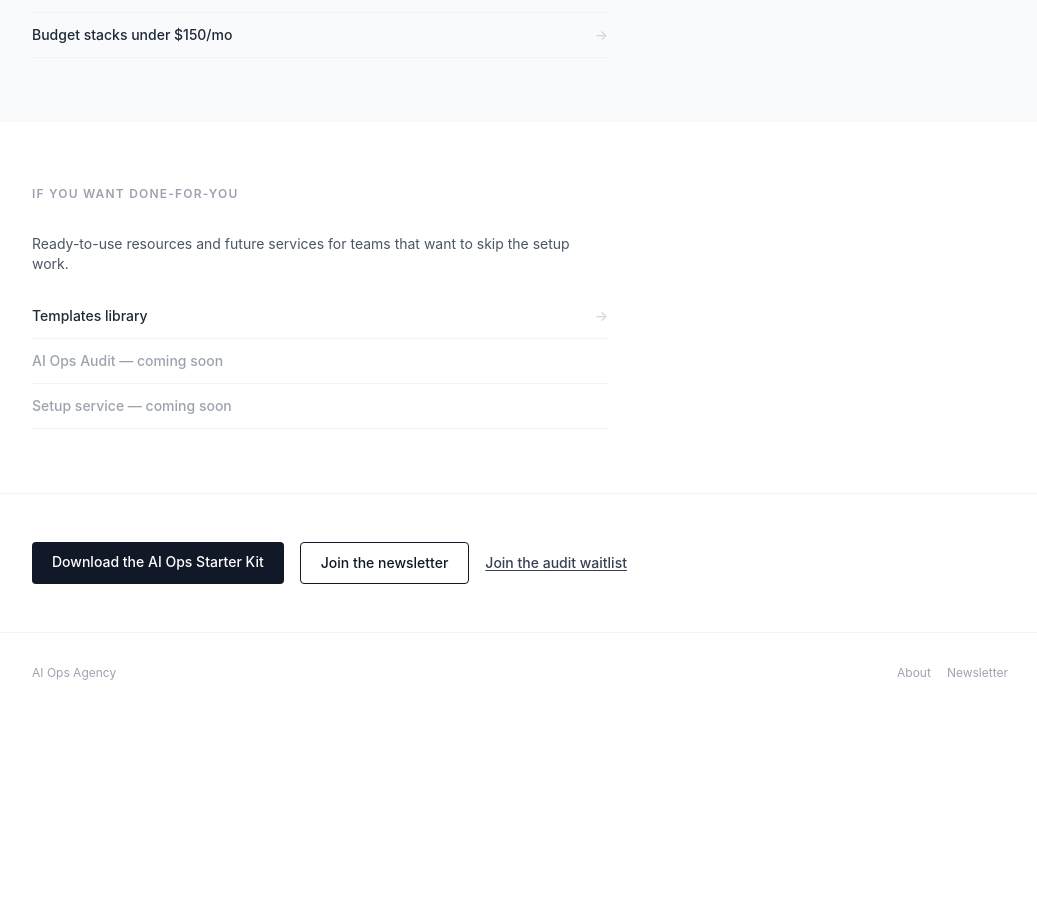
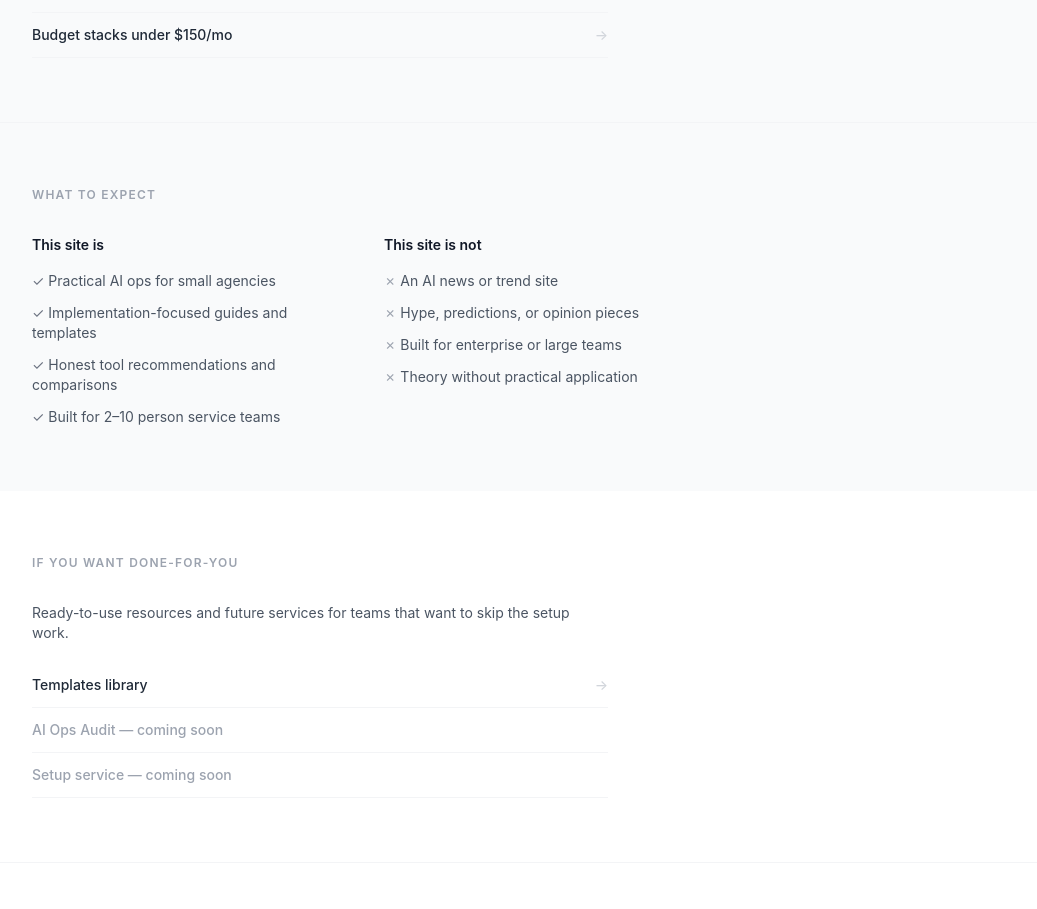
Before and after one commit to veramey/my-website, a Next.js app: page /start-here in a window 1280 px wide. Shown: the part 1824-2733 px from the top of the page, without its empty margins (120-1157 px from the left). Before the commit the page ends 2537 px from the top, so only its background shows below. Built offline with nearby package versions, Linux system fonts and the light colour scheme.

Commit message:
feat: implement issue #141 (#144)
Implemented by AI Teammate via Claude Code.
Closes #141

Co-authored-by: AI Teammate <agent.ai.native@gmail.com>

```diff
--- a/src/pages/start-here.tsx
+++ b/src/pages/start-here.tsx
@@ -142,6 +142,33 @@ export default function StartHere() {
           </div>
         </section>
 
+        {/* Trust Filter — This site is / is not */}
+        <section className="border-t border-gray-100 bg-gray-50">
+          <div className="max-w-5xl mx-auto px-6 py-16">
+            <p className="text-xs font-semibold text-gray-400 uppercase tracking-widest mb-8">What to expect</p>
+            <div className="grid grid-cols-1 sm:grid-cols-2 gap-8 max-w-2xl">
+              <div>
+                <h2 className="text-sm font-semibold text-gray-900 mb-4">This site is</h2>
+                <ul className="flex flex-col gap-3">
+                  <li className="text-sm text-gray-600"><span className="text-gray-500">✓</span> Practical AI ops for small agencies</li>
+                  <li className="text-sm text-gray-600"><span className="text-gray-500">✓</span> Implementation-focused guides and templates</li>
+                  <li className="text-sm text-gray-600"><span className="text-gray-500">✓</span> Honest tool recommendations and comparisons</li>
+                  <li className="text-sm text-gray-600"><span className="text-gray-500">✓</span> Built for 2–10 person service teams</li>
+                </ul>
+              </div>
+              <div>
+                <h2 className="text-sm font-semibold text-gray-900 mb-4">This site is not</h2>
+                <ul className="flex flex-col gap-3">
+                  <li className="text-sm text-gray-600"><span className="text-gray-400">✗</span> An AI news or trend site</li>
+                  <li className="text-sm text-gray-600"><span className="text-gray-400">✗</span> Hype, predictions, or opinion pieces</li>
+                  <li className="text-sm text-gray-600"><span className="text-gray-400">✗</span> Built for enterprise or large teams</li>
+                  <li className="text-sm text-gray-600"><span className="text-gray-400">✗</span> Theory without practical application</li>
+                </ul>
+              </div>
+            </div>
+          </div>
+        </section>
+
         {/* Block 5 — If You Want Done-for-You Implementation */}
         <section className="max-w-5xl mx-auto px-6 py-16">
           <h2 className="text-xs font-semibold text-gray-400 uppercase tracking-widest mb-8">If you want done-for-you</h2>
```
Also changed, not shown: 1 other file (tests, documents, lock files or other folders).
